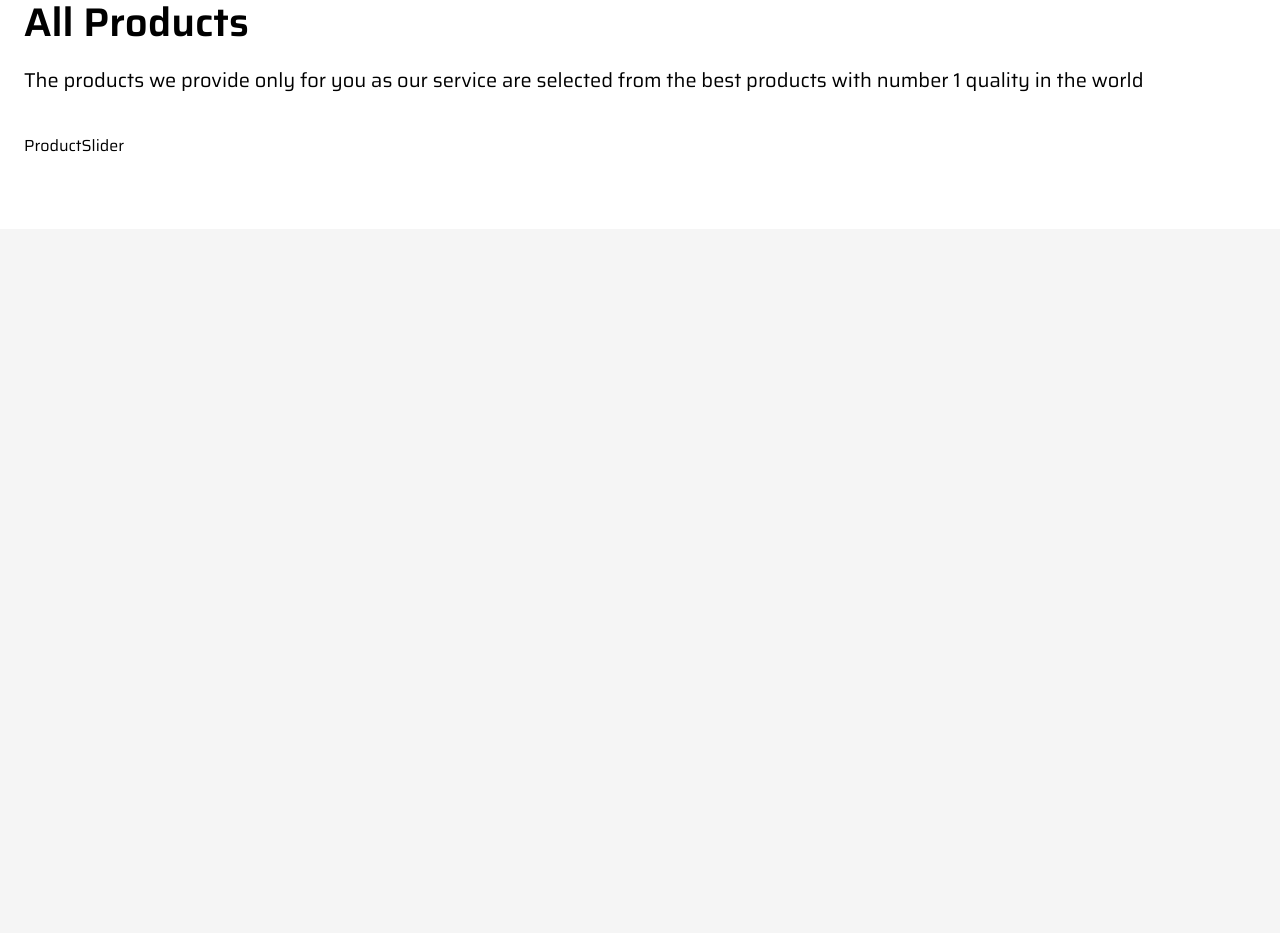
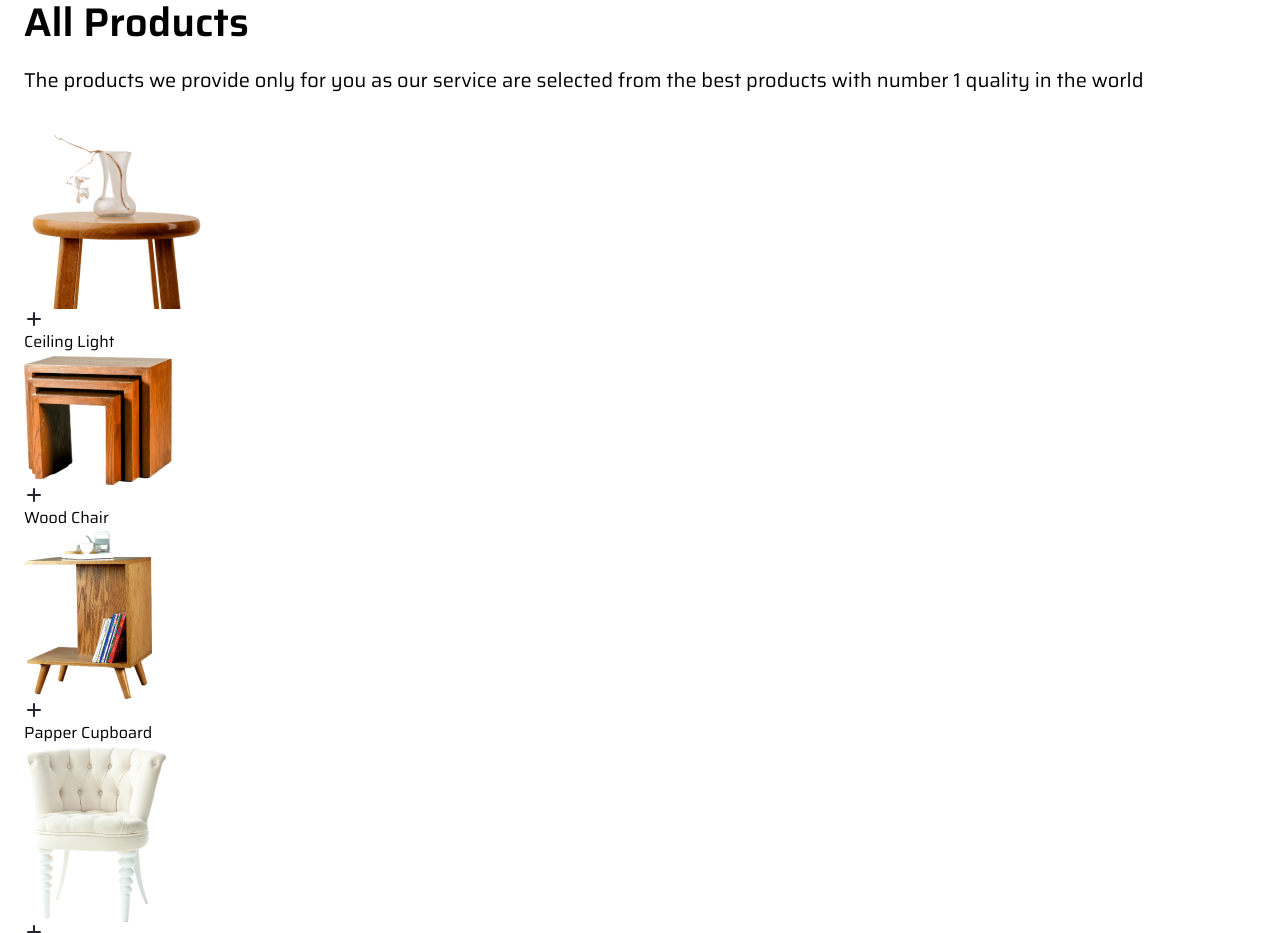
Before and after one commit to Isaiah-Mwinga/Furniture-palace, a React (Create React App) app: page / in a window 1280 px wide. Shown: the part 2620-3553 px from the top of the page. Before the commit the page ends 2849 px from the top, so only its background shows below. Built offline with nearby package versions, Linux system fonts and the light colour scheme; the HTML template or start-up script is replaced by a standard one.

Commit message:
furniture palace

```diff
--- a/src/components/ProductSlider.js
+++ b/src/components/ProductSlider.js
@@ -19,7 +19,34 @@ import { products } from '../data';
 import {HiPlus} from 'react-icons/hi';
 
 const ProductSlider = () => {
-  return <div>ProductSlider</div>;
+  // destructure products
+  const { pages } = products;
+  return (
+    <Swiper>
+      {pages.map((page, idex) => {
+        return (
+          <SwiperSlide key={idex}>
+            <div>
+              {page.productList.map((product,  index) => {
+                //destructuring product
+                const { image, name, price, oldPrice, } = product;
+                return (
+                  <div>
+                    <div>
+                      <img src={image.type} alt='' />
+                      <div>
+                        <HiPlus className='text-xl text-primary' />
+                      </div>
+                    </div>
+                    <div>{name}</div>
+                  </div>
+                )})}
+            </div>
+          </SwiperSlide>
+        )
+      })}
+    </Swiper>
+  );
 };
 
 export default ProductSlider;
```
